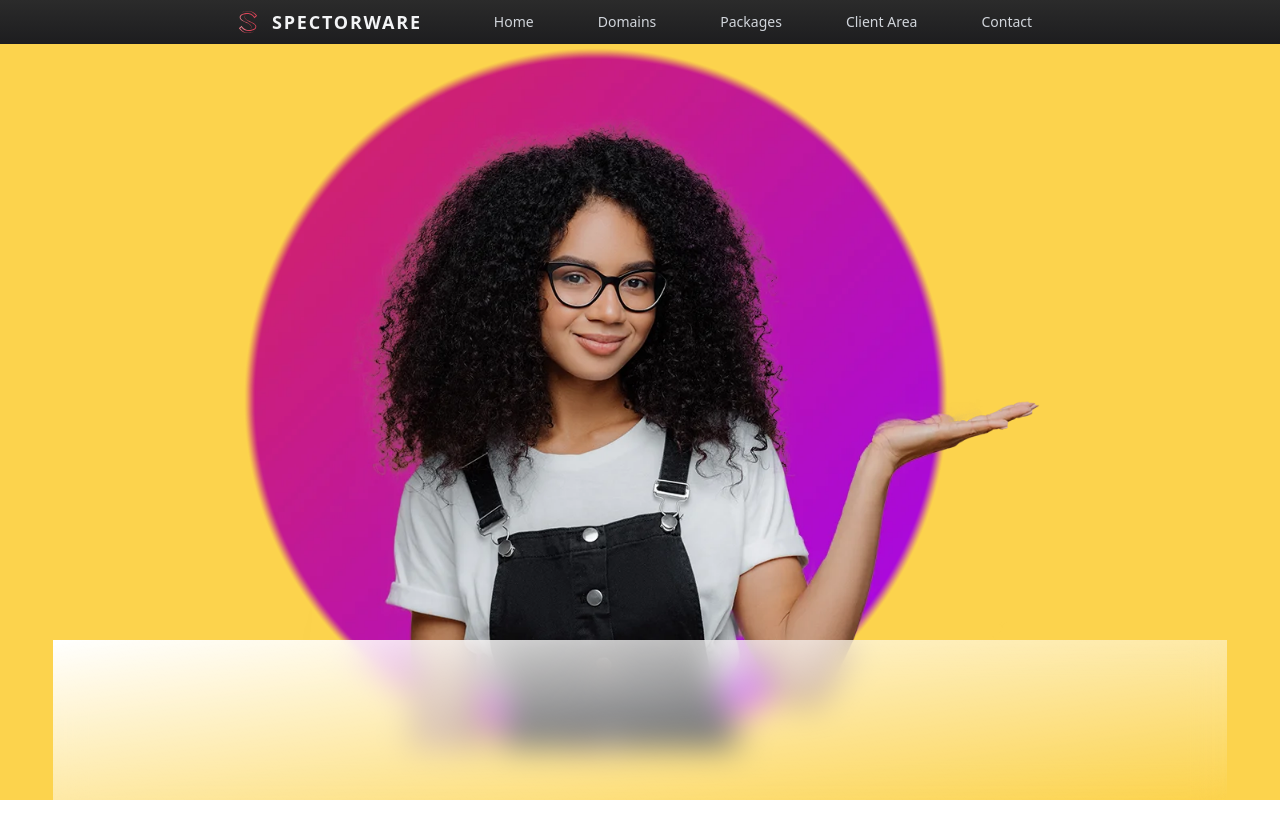
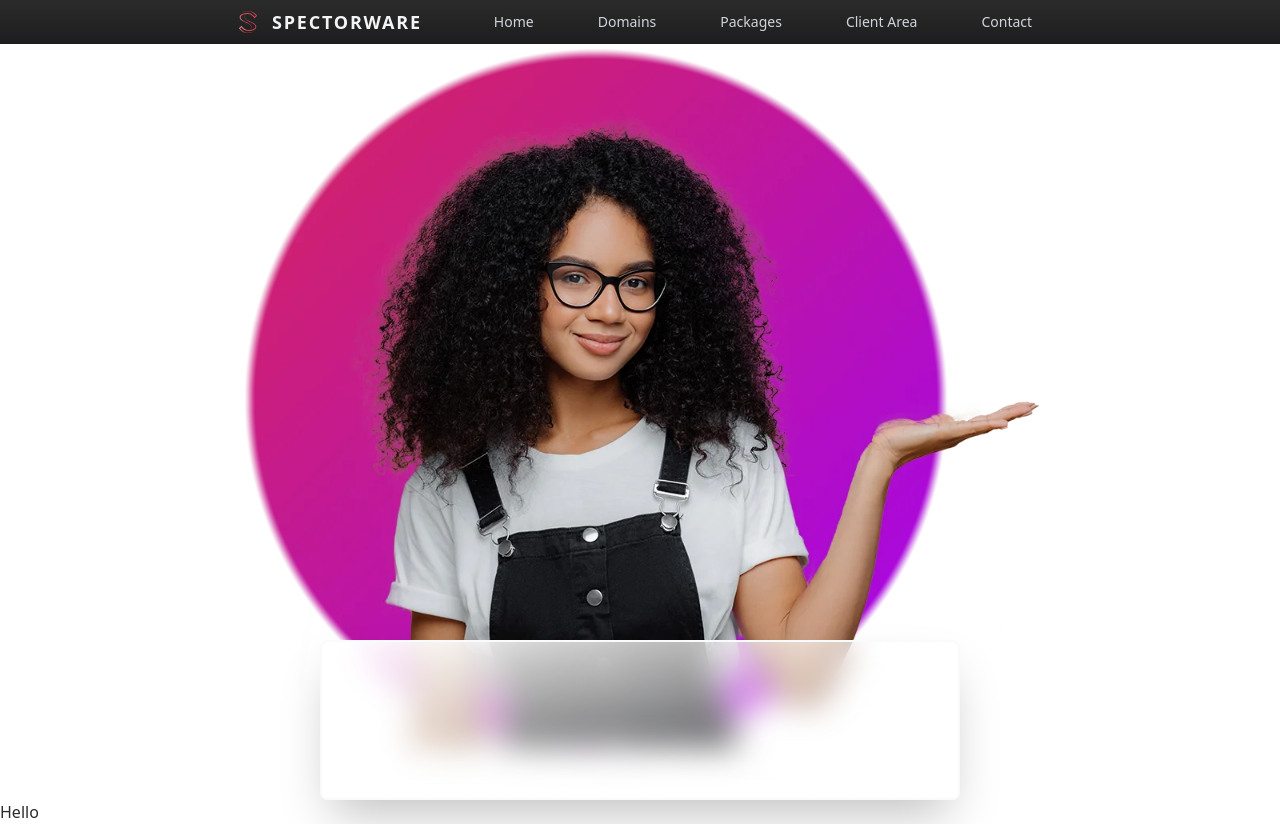
Before and after one commit to kawaki-san/spectorware-website, a Next.js app: page / in a window 1280 px wide. Before the commit the page ends 800 px from the top, so only its background shows below. Built offline with nearby package versions, Linux system fonts and the light colour scheme; a web font is replaced by a local one.

Commit message:
edits hero panel positioning

```diff
--- a/pages/index.tsx
+++ b/pages/index.tsx
@@ -1,7 +1,8 @@
 import styles from "../styles/Home.module.css";
 function index() {
   return (
-    <div className=" flex flex-col w-full bg-yellow-300 h-screen items-center justify-center">
+    <div className="home">
+      <div className=" flex flex-col w-full h-screen items-center justify-center">
         <div
           className={
             styles.hero +
@@ -17,10 +18,12 @@ function index() {
           <div
             className={
               styles.glass +
-            " absolute bottom-32 sm:bottom-0 h-1/5 w-11/12 bg-black"
+              " shadow-2xl absolute bottom-32 sm:bottom-0 h-1/5 w-11/12 md:w-8/12 lg:w-1/2 rounded-lg border-2 border-gray-50"
             }
           ></div>
         </div>
+      </div>
+      <h1>Hello</h1>
     </div>
   );
 }
```
Lines whose indentation alone changed are shown as unchanged.
